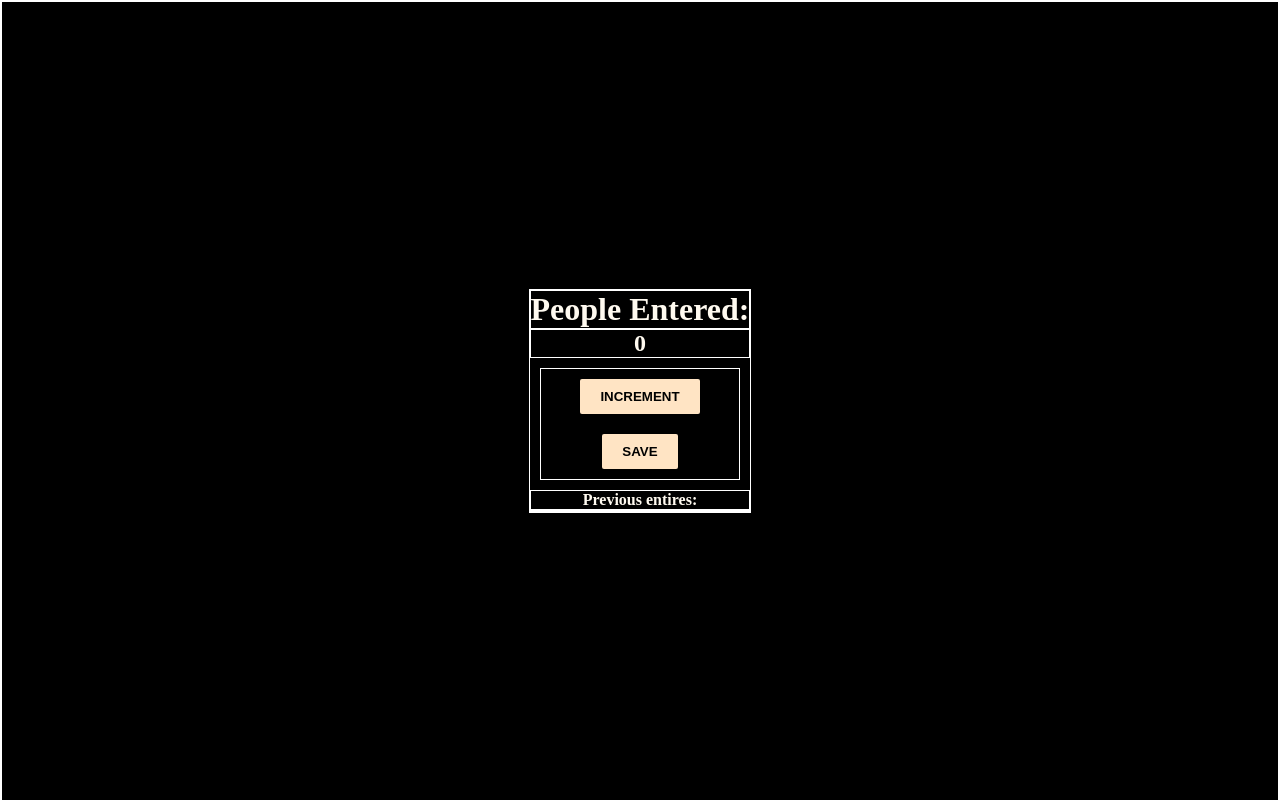
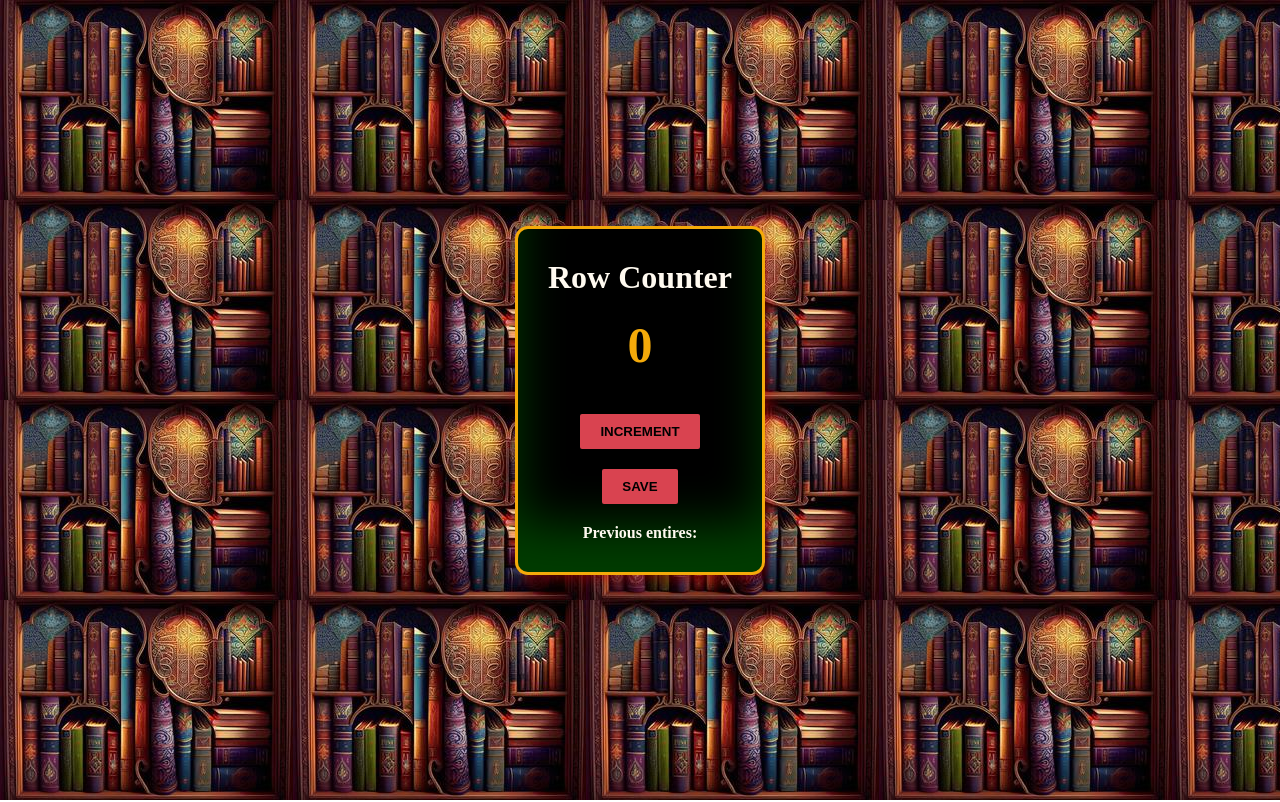
Before and after one commit to natbartu-JS-projects/incrementCount, a plain HTML site: page src/index.html in a window 1280 px wide. Drawn offline with Linux system fonts and the light colour scheme.

Commit message:
reorganize the hmlt and more containers and styled, add some image background into container element

```diff
--- a/src/index.html
+++ b/src/index.html
@@ -8,15 +8,17 @@
   </head>
   <body>
     <div class="container">
-      <h1>People Entered:</h1>
-      <h2 id="count-el">0</h2>
+      <h1>Row Counter</h1>
+      <h2 id="count-el" class="number-counter">0</h2>
 
       <div class="btn-container">
         <button id="increment-btn" onclick="increment()">INCREMENT</button>
         <button id="save-btn" onclick="save()">SAVE</button>
       </div>
-      <h4>Previous entires:</h4>
-      <p id="save-el"></p>
+      <div class="entries-container">
+        <h4>Previous entires:</h4>
+        <p id="save-el" class="saved-el"></p>
+      </div>
     </div>
     <script src="/src/index.js"></script>
   </body>
--- a/src/styles.css
+++ b/src/styles.css
@@ -1,7 +1,7 @@
 * {
   margin: 0;
   box-sizing: border-box;
-  border: 1px solid white;
+
 }
 
 body {
@@ -12,12 +12,27 @@ body {
   height: 100vh;
   overflow: hidden;
   margin: 0;
-  background-color: black;
+  background-image: url("/assests/library.jpeg");
   color: floralwhite;
 }
 
 .container {
   text-align: center;
+  padding: 30px;
+  border-radius: 10px;
+  max-width: 80%;
+  margin: auto;
+  background-color: black;
+  box-shadow:
+    inset 0 -3em 3em #00c8004d,
+    0 0 0 3px #f4aa0a,
+    0.3em 0.3em 1em #c8000099;
+}
+
+.number-counter {
+  font-size: 50px;
+  padding: 20px;
+  color: #f4aa0a;
 }
 
 .btn-container {
@@ -30,7 +45,7 @@ body {
 }
 
 button {
-  background-color: bisque;
+  background-color: #d94350;
   padding: 10px 20px;
   border: none;
   border-radius: 2px;
@@ -40,9 +55,13 @@ button {
 }
 
 button:hover {
-  background-color: chartreuse;
+  background-color: #7fff00;
 }
 
 #increment-btn {
   margin-bottom: 20px;
 }
+
+.saved-el {
+  color: #7fff00;
+}
```
Also changed, not shown: assests/library.jpeg (added).
